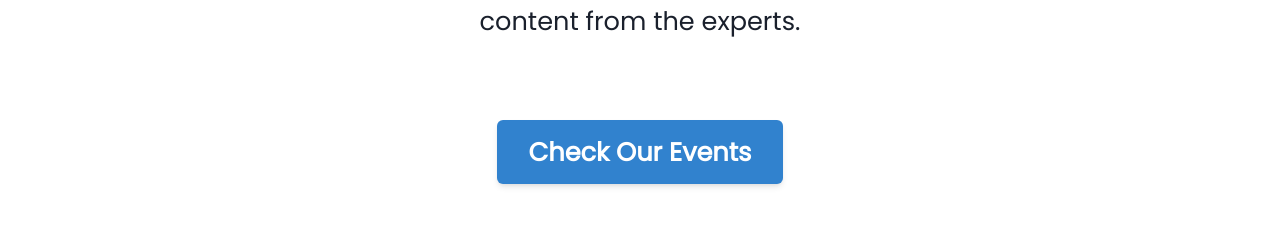
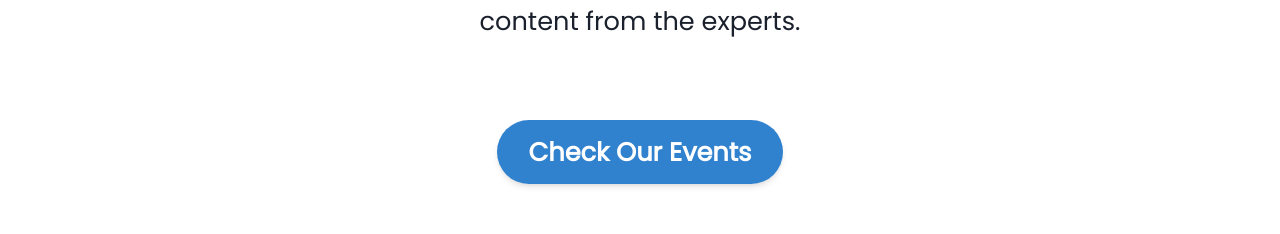
Before and after one commit to mlscvitpune/MLSC-VIT-PUNE-WEBSITE, a React (Create React App) app in the folder frontend/: page / in a window 1280 px wide. Shown: the part 3312-3546 px from the top of the page. Built offline with nearby package versions, Linux system fonts and the light colour scheme.

Commit message:
Changed the button border radius

```diff
--- a/frontend/src/components/HomeMainSection/MainComponent.js
+++ b/frontend/src/components/HomeMainSection/MainComponent.js
@@ -305,7 +305,7 @@ const MainComponent = (props) => {
                 variant="solid"
                 p={{ base: '1rem', md: '2rem' }}
                 mt={{ base: '1rem', md: '2rem' }}
-                bolderRadius="50px"
+                borderRadius="40px"
                 colorScheme="blue"
                 shadow= "md"
               >
```
